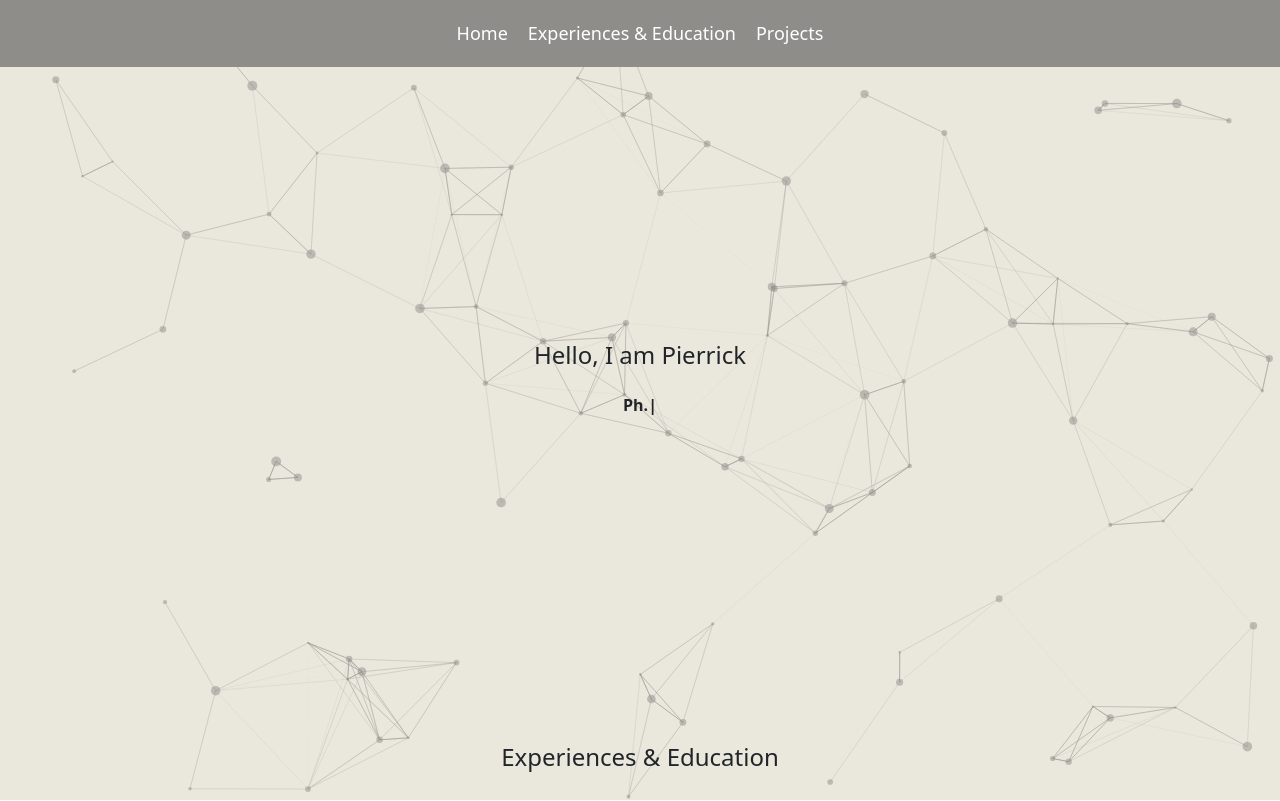
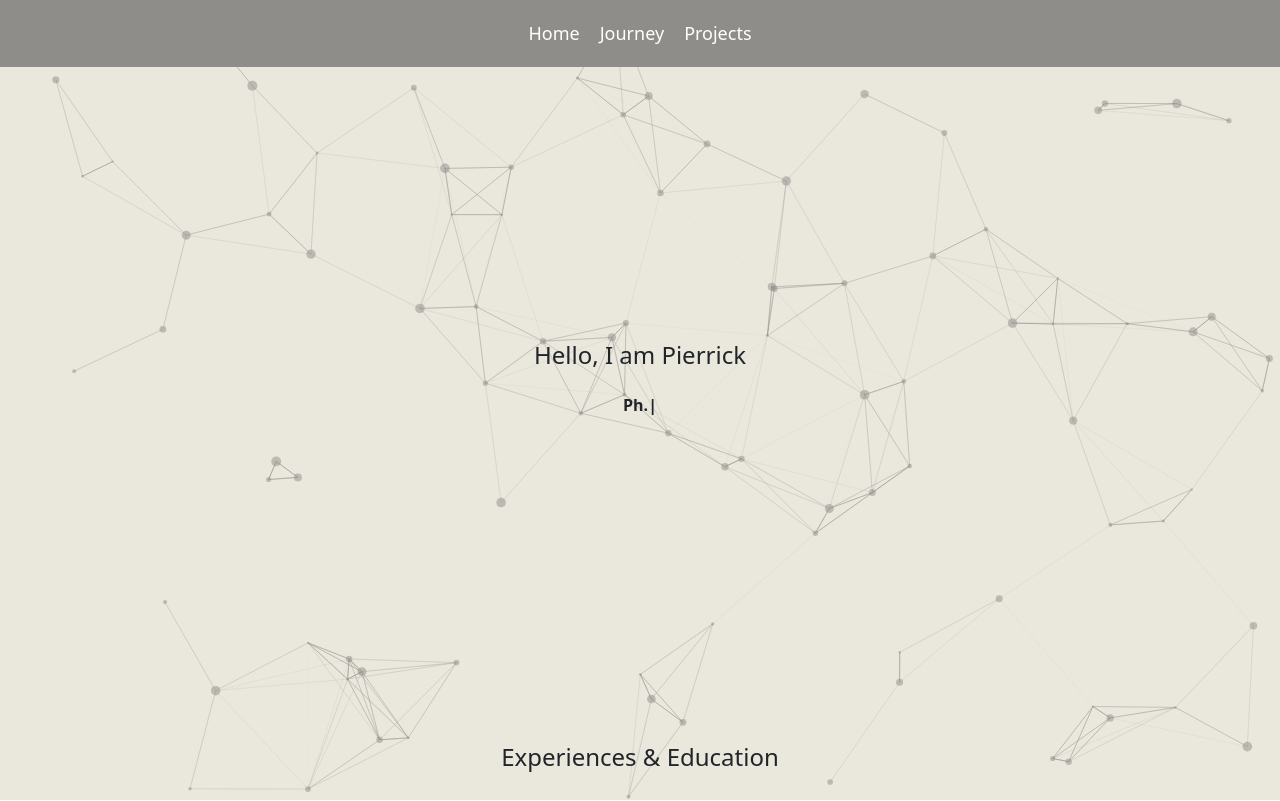
Before and after one commit to PierrickRauby/PierrickWebsite, a React (Create React App) app: page / in a window 1280 px wide. Shown: the top 801 px of the page. Built offline with nearby package versions, Linux system fonts and the light colour scheme.

Commit message:
Changed Navbar names

```diff
--- a/src/components/Navbar.js
+++ b/src/components/Navbar.js
@@ -58,7 +58,8 @@ const StickyNavbar = ({ onCarouselNavigate }) => {
               to="#ExperiencesAndEducation"
               scroll={(el) => scrollWithOffset(el)}
             >
-              Experiences & Education
+              {/* Experiences & Education */}
+              Journey
             </HashLink>
           </li>
           <li>
```
